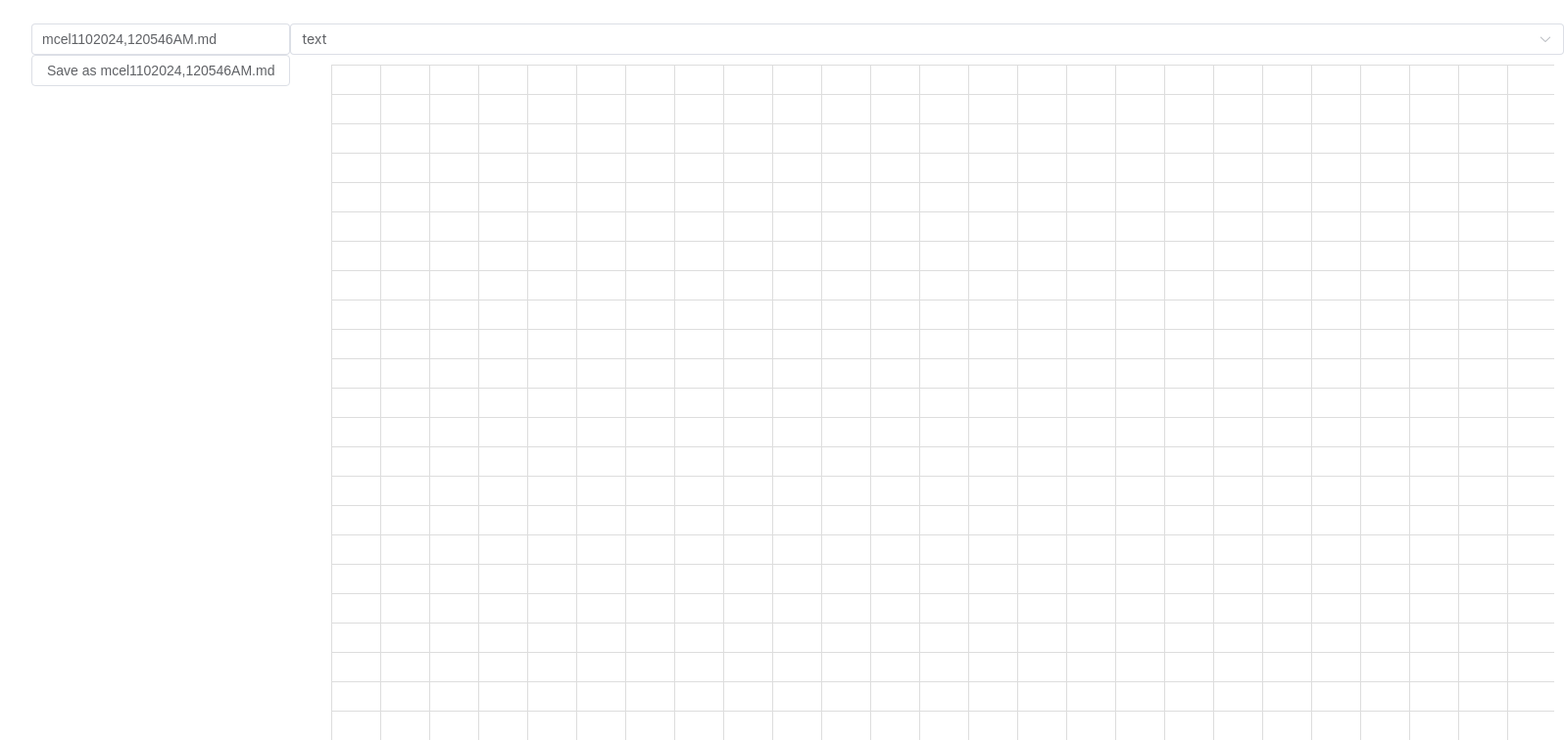
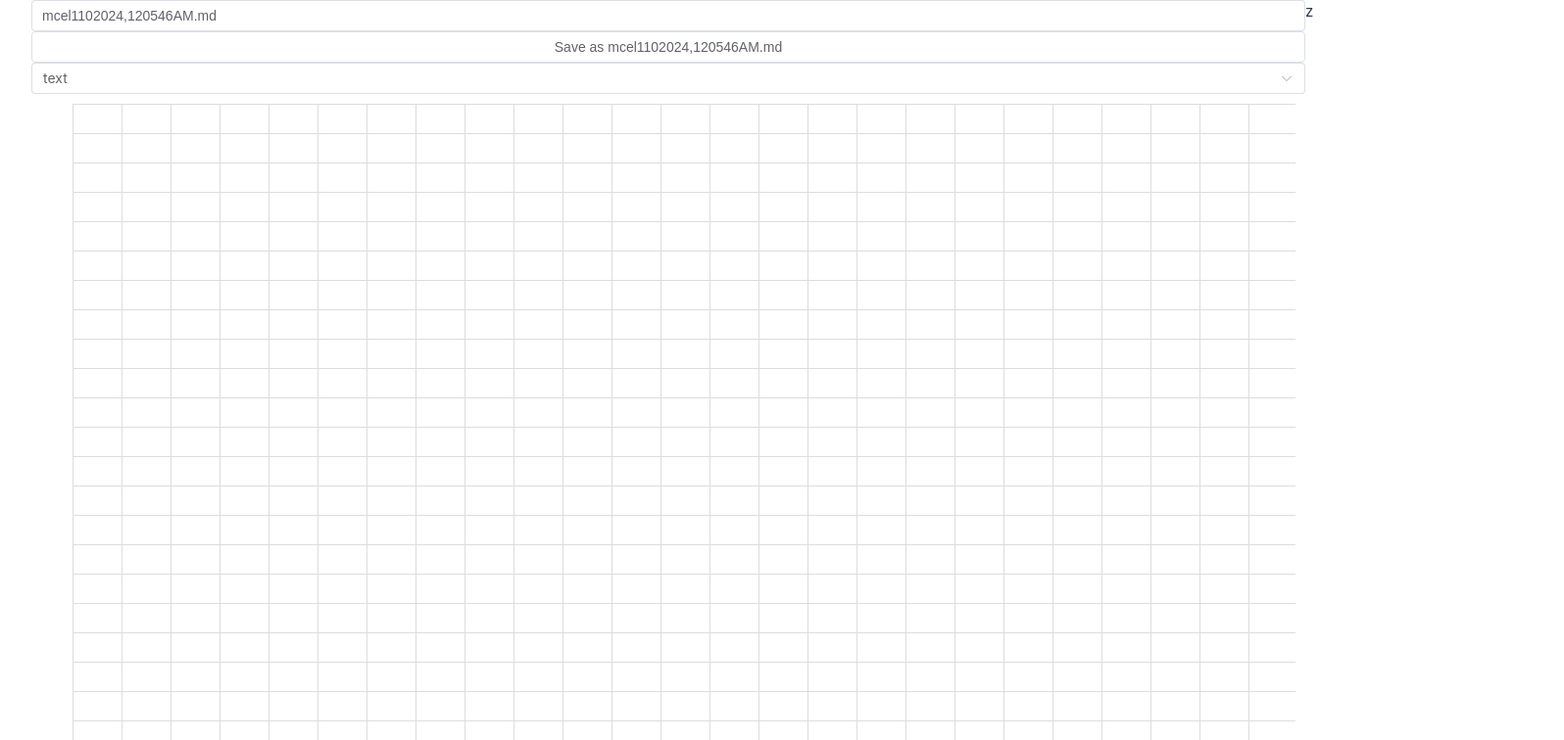
Before and after one commit to okayus/mcel, a Vue app: page / in a window 1280 px wide. Shown: the top 756 px of the page at 98% size, 1596 px wide, since content can reach past the window. Built offline with nearby package versions, Linux system fonts and the light colour scheme; what @imengyu/vue3-context-menu would draw is missing.

Commit message:
style:div要素縦並び

```diff
--- a/src/App.vue
+++ b/src/App.vue
@@ -1,10 +1,8 @@
 <template>
-    <div>
-      <header-menu />
-    </div>
-    <div>
-      <table-component />
-    </div>
+  <div class="rootbox">
+    <header-menu />
+    <table-component />
+  </div>z
 </template>
 
 <script lang="ts" setup>
@@ -14,4 +12,8 @@ import HeaderMenu from './components/HeaderMenu.vue';
 
 <style scoped>
 /* コンポーネント専用のスタイルはここに記述 */
+.rootbox {
+  display: flex;
+  flex-direction: column;
+}
 </style>
```
